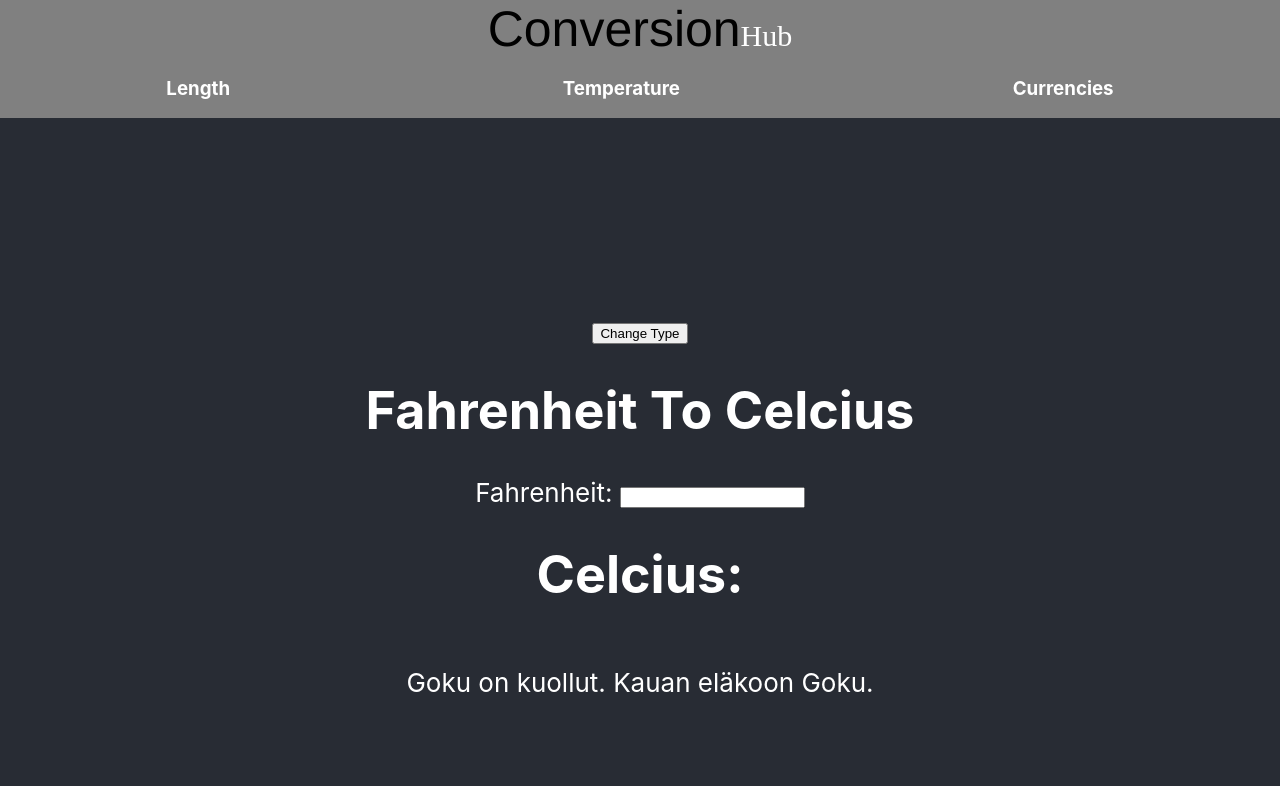
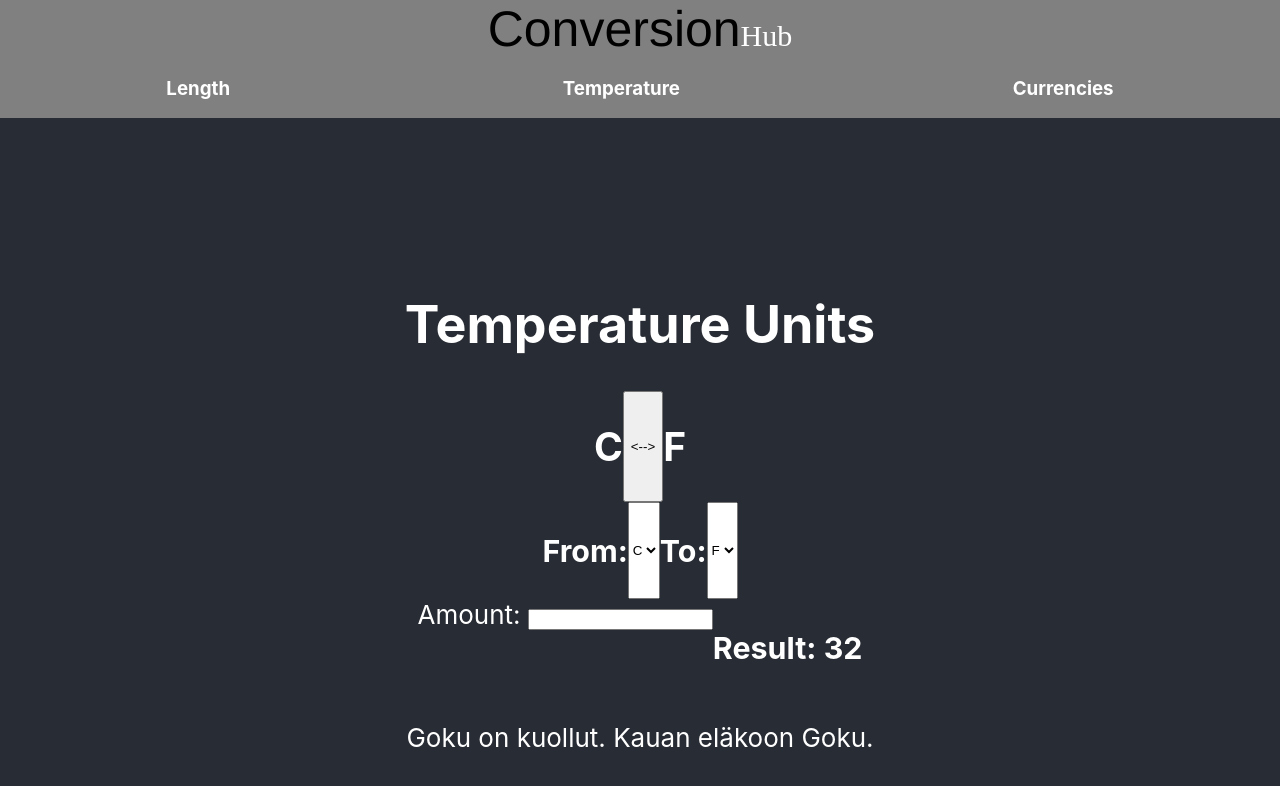
Before and after one commit to eetu-niittymaki/ConversionHub, a React (Create React App) app: page / in a window 1280 px wide. Both pictures are taken after a click on the element "Temperature". Shown: the top 786 px of the page. Built offline with nearby package versions, Linux system fonts and the light colour scheme.

Commit message:
Add Kelvin to temp conversion

```diff
--- a/src/App.js
+++ b/src/App.js
@@ -2,6 +2,7 @@ import './App.css';
 import { useState, } from "react"
 import Form from "./Components/Form"
 import LengthForm from "./Components/LengthForm"
+import TemperatureForm from './Components/TemperatureForm';
 import DropdownMenu from "./Components/DropdownMenu"
 import Currencies from './Components/Currencies';
 import Header from './Components/Header';
@@ -9,7 +10,6 @@ import { meterToMile, mileToMeter, cToF, fToC } from "./Utilities/calculations"
 
 function App() {
   const [conversionType, setConversionType] = useState("")
-
 
   const handleChange = (e) => {
     setConversionType(e)
@@ -19,11 +19,7 @@ function App() {
     switch(param) {
       case "Temperature":
         return <div>
-                  <Form
-                    title1="Celcius To Fahrenheit"
-                    title2="Fahrenheit To Celcius"
-                    func1={cToF}
-                    func2={fToC}/>
+                  <TemperatureForm/>
                 </div>
       case "Length":
         return <div>
--- a/src/Components/Currencies.js
+++ b/src/Components/Currencies.js
@@ -33,7 +33,7 @@ const  Currencies = () => {
 
     useEffect(() => {
       getRates()
-    }, [])
+    }, [rates])
 
     return(
         <div>
--- a/src/Components/LengthForm.js
+++ b/src/Components/LengthForm.js
@@ -24,8 +24,8 @@ export default function MyForm() {
                 <button onClick={() => { setFirstSelection(lastSelection) ; setLastSelection(firstSelection) }}>{"<-->"}</button>
                 <h2>{lastSelection}</h2>
             </div>
-            <div style={{display: "flex", flexDirection: "row", justifyContent: "center"}}>
-                <div style={{display: "flex", flexDirection: "column", justifyContent: "center"}}>
+
+            <div style={{ display: "flex", flexDirection: "row", justifyContent: "center"}}>
                 <h3>From: </h3>
                 <select name="firstSelection"
                         id="firstSelection"
@@ -35,13 +35,6 @@ export default function MyForm() {
                                 <option value={unit}>{unit}</option>
                             ))}
                 </select>
-                    <form>
-                        <label>
-                            Values: <input type="text" value={value} onChange={handleChange}/>
-                        </label>
-                    </form>
-                </div>
-                <div style={{display: "flex", flexDirection: "column", justifyContent: "center"}}>
                 <h3>To: </h3>
                 <select name="lastSelection"
                         id="lastSelection"
@@ -51,8 +44,14 @@ export default function MyForm() {
                                 <option value={unit}>{unit}</option>
                             ))}
                 </select>
+            </div>
+            <div style={{ display: "flex", flexDirection: "row", justifyContent: "center"}}>
+                <form>
+                    <label>
+                        Values: <input type="text" value={value} onChange={handleChange}/>
+                    </label>
+                </form>
                 <h3>Result: {value * (units[firstSelection] / units[lastSelection])}</h3>
-                    </div>
             </div>
         </div>
     )
--- /dev/null
+++ b/src/Components/TemperatureForm.js
@@ -0,0 +1,85 @@
+import React, { useState } from "react";
+
+
+export default function TemperatureForm() {
+    const [amount, setAmount] = useState("")
+    const [firstSelection, setFirstSelection] = useState("C")
+    const [lastSelection, setLastSelection] = useState("F")
+
+    const handleChange = e => {
+        setAmount(e.target.value)
+    }
+
+    const tempUnits = ["C", "F", "K"]
+
+    const calculateTemp = () => {
+        switch(firstSelection) {
+            case "C":
+                if (lastSelection === "F") {
+                    return amount * 1.8 + 32
+                } else if (lastSelection === "K") {
+                    return amount + 273.15
+                } else {
+                    return amount
+                }
+            case "F":
+                if (lastSelection === "C") {
+                    return (amount - 32) / 1.8
+                } else if (lastSelection === "K") {
+                    return (amount + 459.67) * 5 / 9
+                } else {
+                    return amount
+                }
+            case "K":
+                if (lastSelection === "C") {
+                    return amount - 273.15
+                } else if (lastSelection === "F") {
+                    return amount * 9 / 5 - 459.67
+                } else {
+                    return amount
+                }
+            default:
+                return amount
+        }
+    }
+
+    return (
+        <div>
+            <h1>Temperature Units</h1>
+            <div style={{display: "flex", flexDirection:"row", justifyContent: "center"}}>
+                <h2>{firstSelection}</h2>
+                <button onClick={() => { setFirstSelection(lastSelection) ; setLastSelection(firstSelection) }}>{"<-->"}</button>
+                <h2>{lastSelection}</h2>
+            </div>
+
+            <div style={{ display: "flex", flexDirection: "row", justifyContent: "center"}}>
+                <h3>From: </h3>
+                <select name="firstSelection"
+                        id="firstSelection"
+                        value={firstSelection}
+                        onChange={e => setFirstSelection(e.target.value)}>
+                        {tempUnits.map((unit) => (
+                             <option value={unit}>{unit}</option>
+                        ))}
+                </select>
+                <h3>To: </h3>
+                <select name="lastSelection"
+                        id="lastSelection"
+                        value={lastSelection}
+                        onChange={e => setLastSelection(e.target.value)}>
+                    {tempUnits.filter(unit => unit !== firstSelection).map((unit) => (
+                             <option value={unit}>{unit}</option>
+                        ))}
+                </select>
+            </div>
+            <div style={{ display: "flex", flexDirection: "row", justifyContent: "center"}}>
+                <form>
+                    <label>
+                        Amount: <input type="text" value={amount} onChange={handleChange}/>
+                    </label>
+                </form>
+                <h3>Result: {calculateTemp()}</h3>
+            </div>
+        </div>
+    )
+  }
```
Lines whose indentation alone changed are shown as unchanged.
